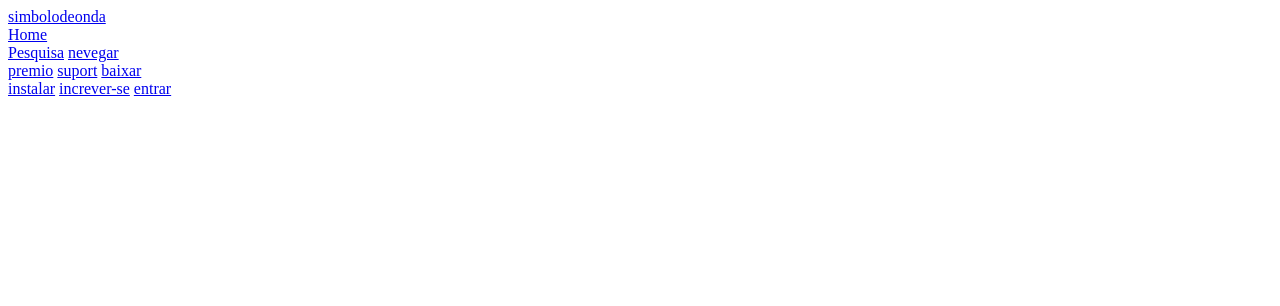
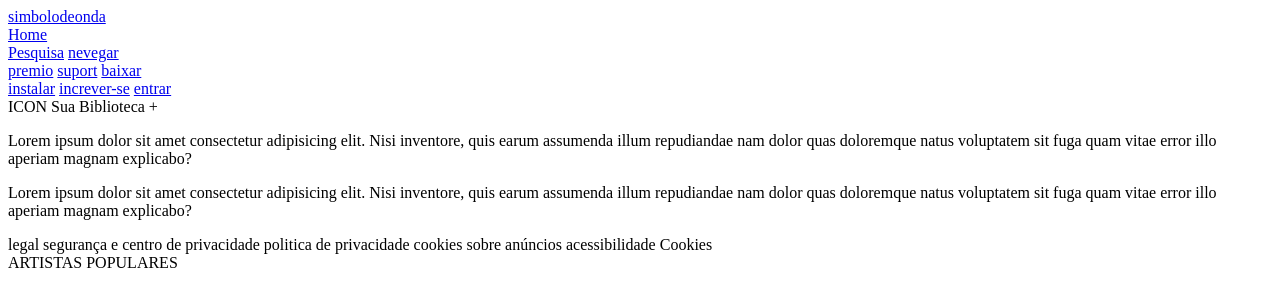
Before and after one commit to rhuanlucasdev/myMusic, a plain HTML site: page index.html in a window 1280 px wide. Drawn offline with Linux system fonts and the light colour scheme.

Commit message:
Add <main> content

```diff
--- a/index.html
+++ b/index.html
@@ -21,14 +21,37 @@
                                 <a href="Instalar">instalar</a>
                                 <a href="Increver">increver-se</a>
                                 <a href="Entrar">entrar</a>
-
-                        </Div>
+                        </div>
                     </div>
                 </div>
             </div>
-
         </div>
     </header>
+    <main>
+        <div class="left-side">
+            <div class="left-side-buttons">
+                ICON Sua Biblioteca +
+            </div>
+            <div class="left-side-cards">
+                <div class="card">
+                    <p>Lorem ipsum dolor sit amet consectetur adipisicing elit. Nisi inventore, quis earum assumenda illum repudiandae nam dolor quas doloremque natus voluptatem sit fuga quam vitae error illo aperiam magnam explicabo?</p>
+                </div>
+                <div class="card">
+                    <p>Lorem ipsum dolor sit amet consectetur adipisicing elit. Nisi inventore, quis earum assumenda illum repudiandae nam dolor quas doloremque natus voluptatem sit fuga quam vitae error illo aperiam magnam explicabo?</p>
+                </div>
+            </div>
+            <div class="left-side-links">
+                <div class="links">
+                    legal segurança e centro de privacidade politica de privacidade cookies sobre anúncios acessibilidade Cookies
+                </div>
+            </div>
+        </div>
+        <div class="right-side">
+            ARTISTAS POPULARES
+        </div>
+    </main>
+    <footer>
 
+    </footer>
 </body>
 </html>
```
